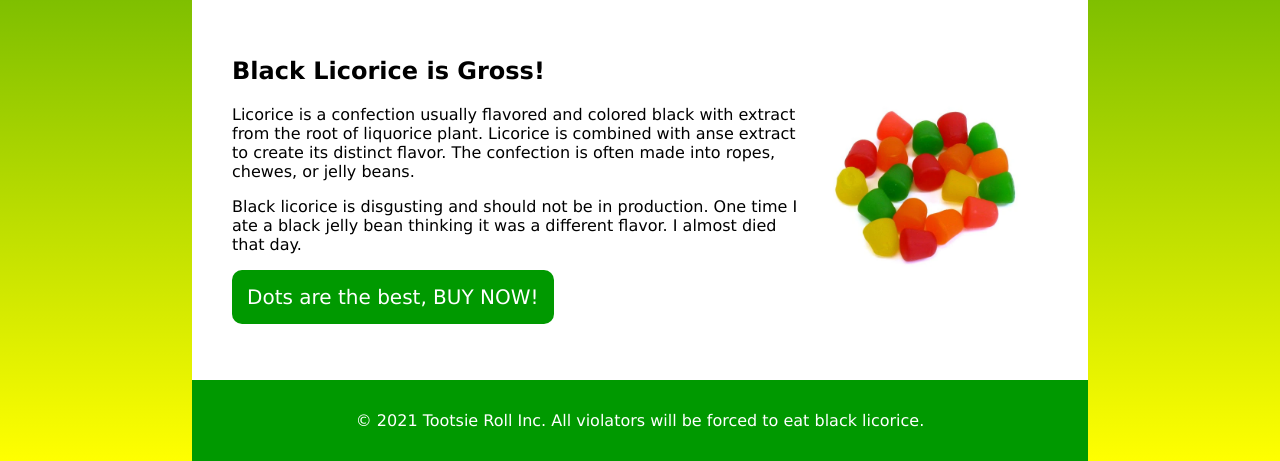
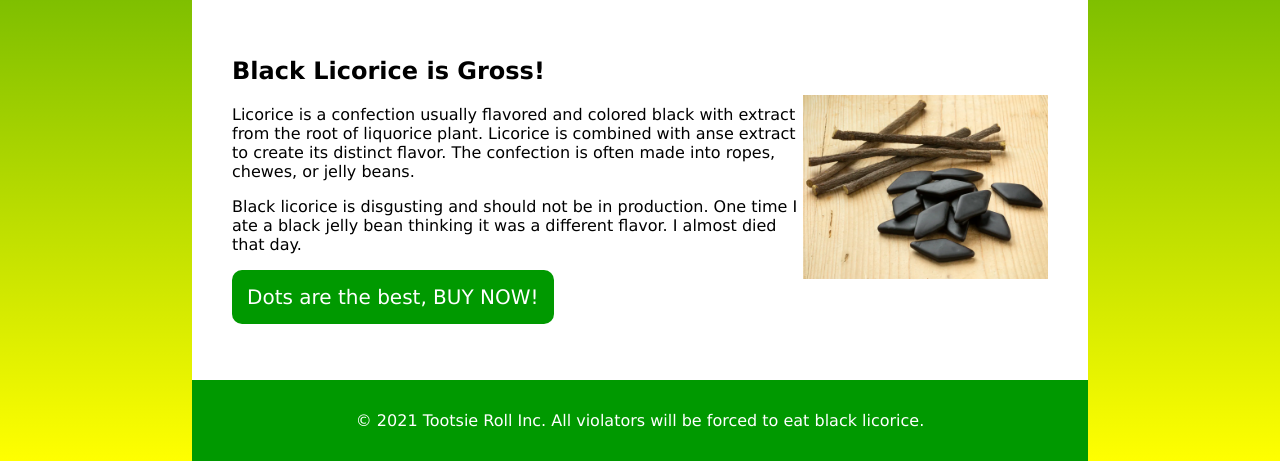
Before and after one commit to patricktnavarro/patricktnavarro.github.io, a plain HTML site: page newtheme/otherdots.html in a window 1280 px wide. Shown: the part 457-918 px from the top of the page. Drawn offline with Linux system fonts and the light colour scheme.

Commit message:
Add files via upload

```diff
--- a/newtheme/otherdots.html
+++ b/newtheme/otherdots.html
@@ -23,7 +23,7 @@
 
     <section>
       <h1>Black Licorice is Gross!</h1>
-      <p><img src="candy.jpg" alt="Candy image" class="pod"></p>
+      <p><img src="yuck.jpg" alt="Candy image" class="pod"></p>
 
       <p>Licorice is a confection usually flavored and colored black with extract from the root of liquorice plant. Licorice is combined with anse extract to create its distinct flavor. The confection is often made into ropes, chewes, or jelly beans.</p>
 
```
Also changed, not shown: newtheme/dotsbackground.html (+1 -1 lines).
